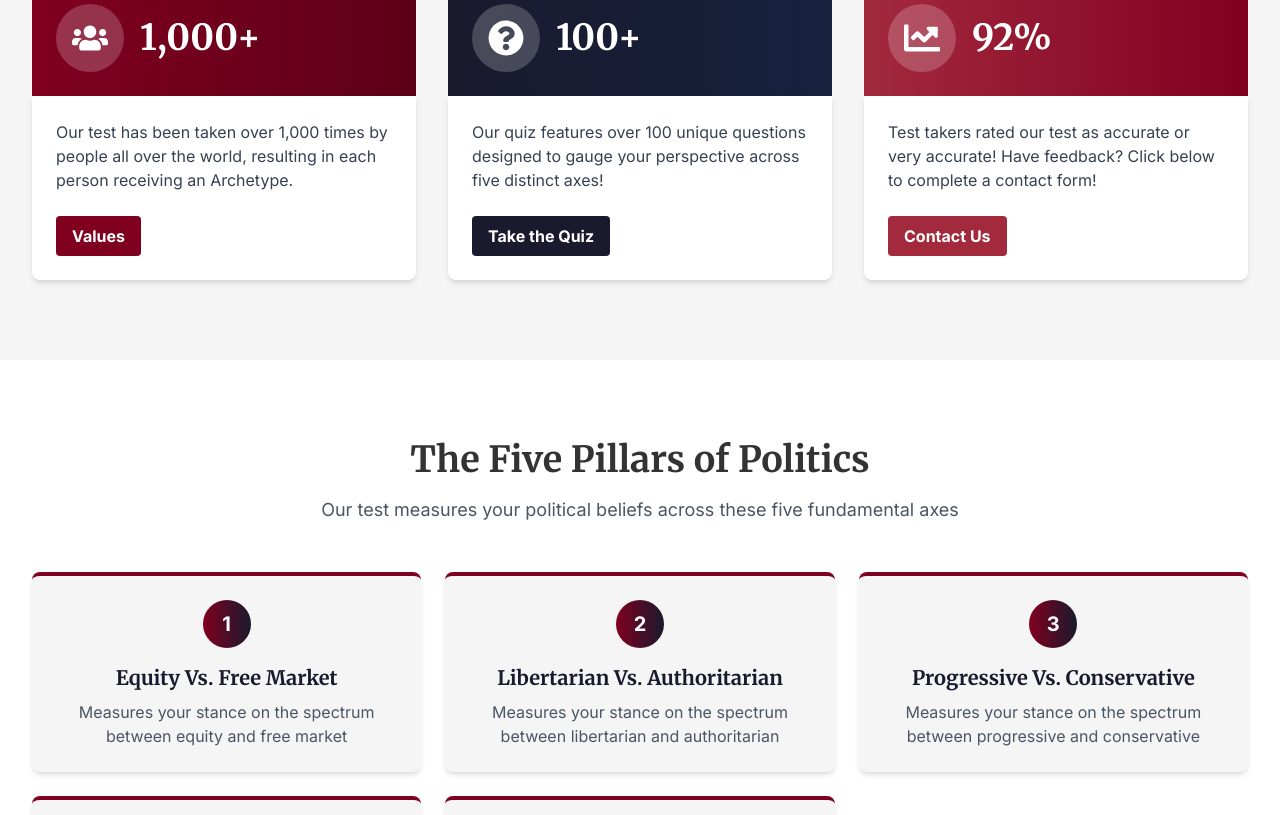
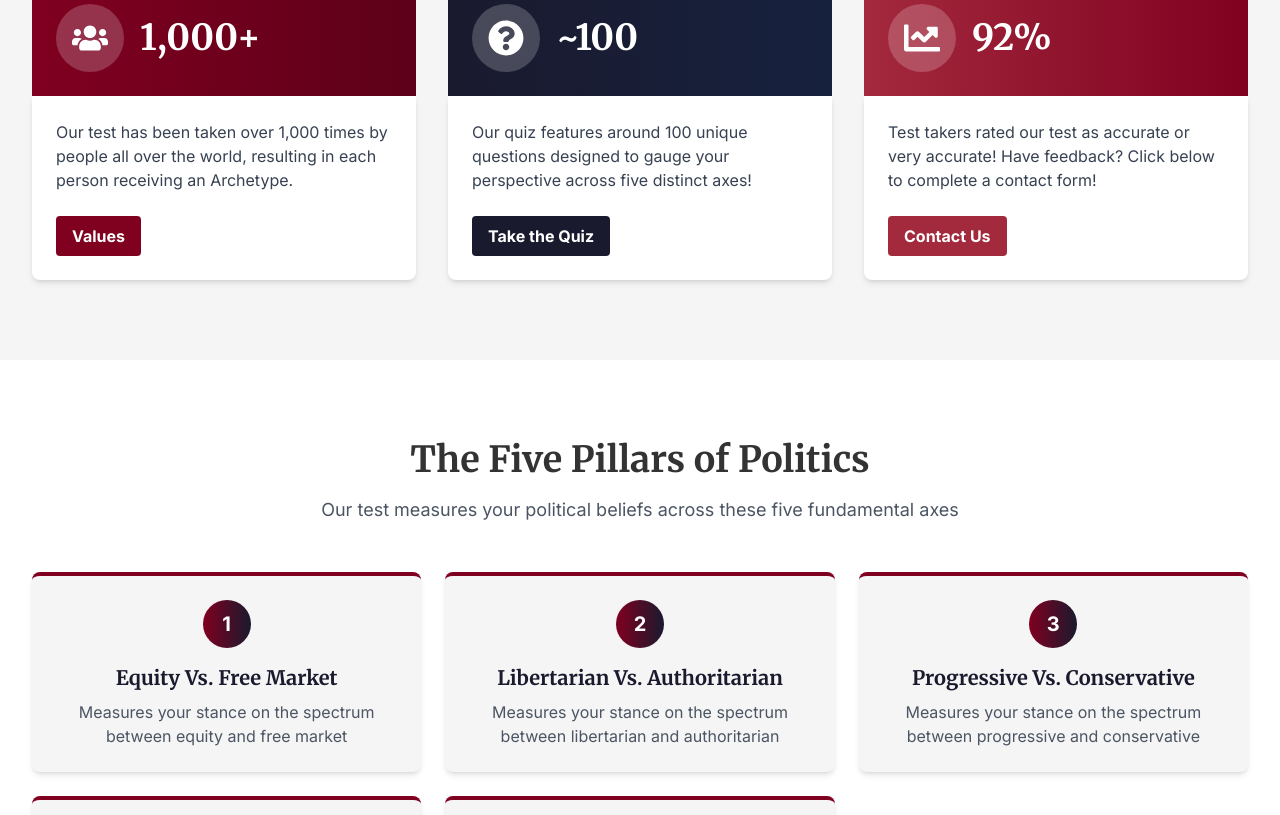
Before and after one commit to uzair-shakeel/philosiq, a Next.js app: page / in a window 1280 px wide. Shown: the part 900-1715 px from the top of the page. Built offline with nearby package versions, Linux system fonts and the light colour scheme; no server answers.

Commit message:
Update Stats.jsx

```diff
--- a/src/components/Stats.jsx
+++ b/src/components/Stats.jsx
@@ -14,9 +14,9 @@ export default function Stats() {
       color: "from-primary-maroon to-primary-darkMaroon",
     },
     {
-      title: "100+",
+      title: "~100",
       description:
-        "Our quiz features over 100 unique questions designed to gauge your perspective across five distinct axes!",
+        "Our quiz features around 100 unique questions designed to gauge your perspective across five distinct axes!",
       buttonText: "Take the Quiz",
       buttonLink: "/quiz",
       icon: <FaQuestionCircle className="text-white text-4xl" />,
```
